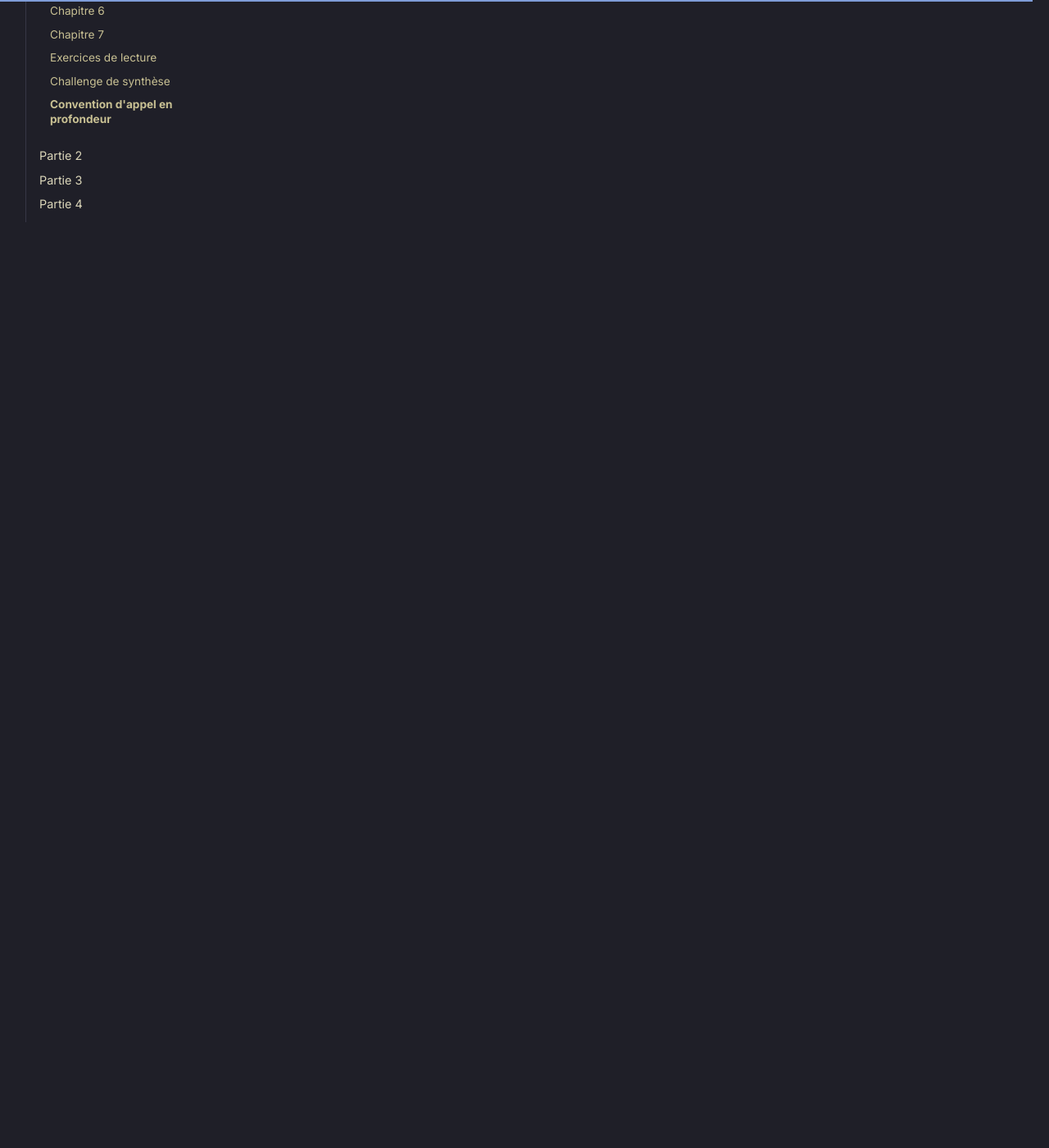
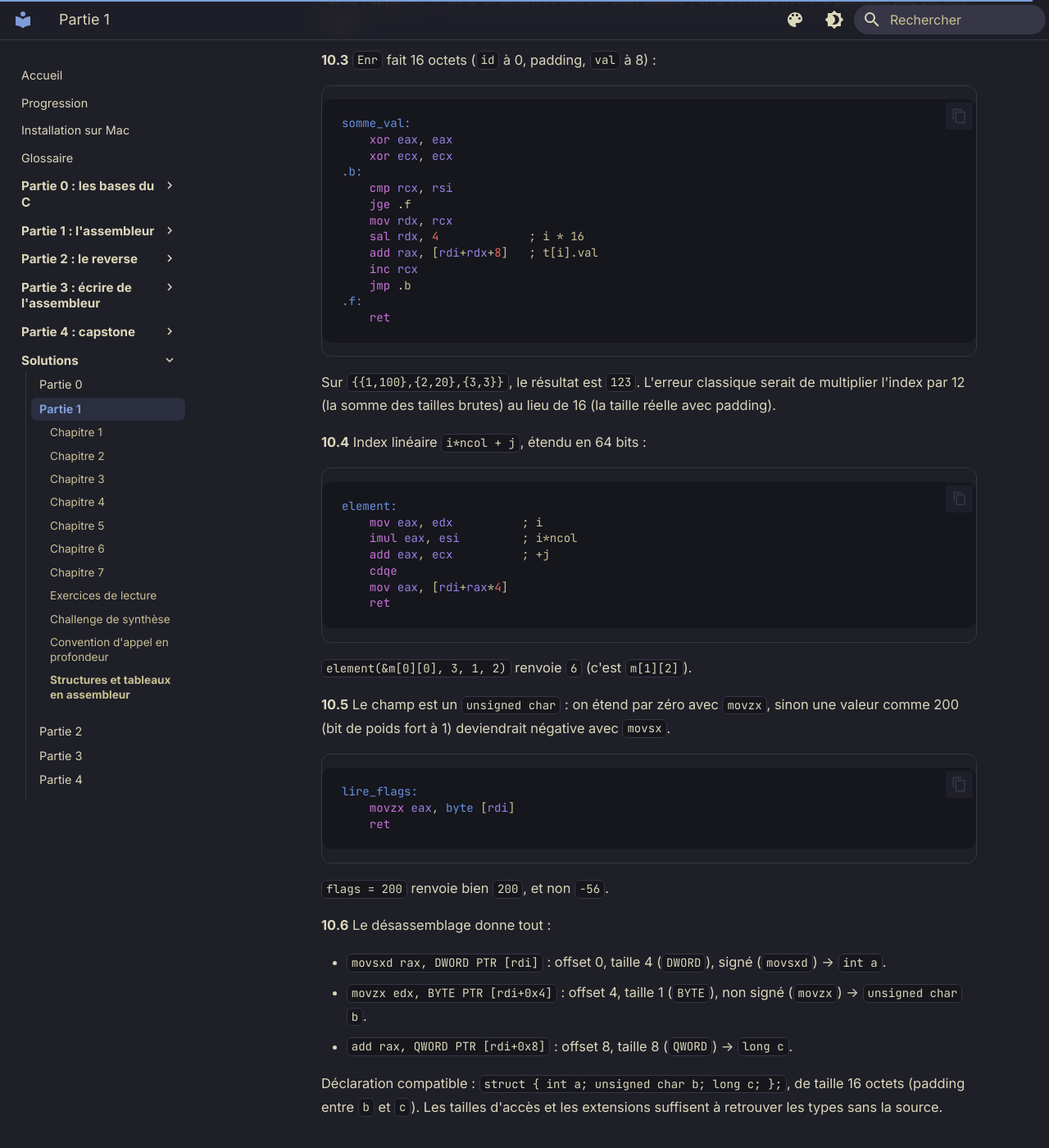
Before and after one commit to cchopin/asm-to-reverse, an MkDocs documentation site: the page built from docs/solutions/partie1.md, in a window 1280 px wide and 1400 px high, scrolled down 15096 px. Shown: the whole window at 82% size. Built offline with MkDocs 1.6.1 and Material for MkDocs 9.7.7, drawn with Linux system fonts in a browser that asks for light colours; some of the changed text lies outside the part shown.

Commit message:
Approfondissement partie 1 : structures et tableaux en assembleur
Nouveau chapitre 10 : disposition memoire d'une structure (offsets,
padding, alignement), acces a un champ, tableaux de structures
(base + i*taille + offset), role de lea, tableaux 2D ligne-majeur,
movzx/movsx selon le type, et lecture d'un desassemblage pour
reconstruire une structure. 6 exercices gradues testes, solutions.
Nav et progression a jour.

````diff
--- a/docs/solutions/partie1.md
+++ b/docs/solutions/partie1.md
@@ -456,3 +456,77 @@ rouge:
 ```
 
 `rouge(40, 2)` renvoie `42`. C'est valide car `rouge` est une feuille : les 128 octets sous `rsp` lui sont garantis. Si elle appelait une autre fonction, le `call` pousserait l'adresse de retour à `[rsp-8]` et écraserait les données rangées dans la red zone : il faudrait alors réserver l'espace avec un vrai `sub rsp`.
+
+## Structures et tableaux en assembleur {#structures-tableaux}
+
+Chaque objet NASM se termine par `section .note.GNU-stack noalloc noexec nowrite progbits`.
+
+**10.1** `y` est à l'offset 4 :
+
+```nasm
+lire_y:
+    mov eax, [rdi+4]
+    ret
+```
+
+**10.2** Modification en place via le pointeur (offset 0) :
+
+```nasm
+double_x:
+    sal dword [rdi], 1     ; p->x <<= 1, soit *2
+    ret
+```
+
+Après l'appel, le `x` de la structure côté C est bien doublé : on a écrit à travers le pointeur, pas sur une copie.
+
+**10.3** `Enr` fait 16 octets (`id` à 0, padding, `val` à 8) :
+
+```nasm
+somme_val:
+    xor eax, eax
+    xor ecx, ecx
+.b:
+    cmp rcx, rsi
+    jge .f
+    mov rdx, rcx
+    sal rdx, 4             ; i * 16
+    add rax, [rdi+rdx+8]   ; t[i].val
+    inc rcx
+    jmp .b
+.f:
+    ret
+```
+
+Sur `{{1,100},{2,20},{3,3}}`, le résultat est `123`. L'erreur classique serait de multiplier l'index par 12 (la somme des tailles brutes) au lieu de 16 (la taille réelle avec padding).
+
+**10.4** Index linéaire `i*ncol + j`, étendu en 64 bits :
+
+```nasm
+element:
+    mov eax, edx          ; i
+    imul eax, esi         ; i*ncol
+    add eax, ecx          ; +j
+    cdqe
+    mov eax, [rdi+rax*4]
+    ret
+```
+
+`element(&m[0][0], 3, 1, 2)` renvoie `6` (c'est `m[1][2]`).
+
+**10.5** Le champ est un `unsigned char` : on étend par zéro avec `movzx`, sinon une valeur comme 200 (bit de poids fort à 1) deviendrait négative avec `movsx`.
+
+```nasm
+lire_flags:
+    movzx eax, byte [rdi]
+    ret
+```
+
+`flags = 200` renvoie bien `200`, et non `-56`.
+
+**10.6** Le désassemblage donne tout :
+
+- `movsxd rax, DWORD PTR [rdi]` : offset 0, taille 4 (`DWORD`), signé (`movsxd`) -> `int a`.
+- `movzx edx, BYTE PTR [rdi+0x4]` : offset 4, taille 1 (`BYTE`), non signé (`movzx`) -> `unsigned char b`.
+- `add rax, QWORD PTR [rdi+0x8]` : offset 8, taille 8 (`QWORD`) -> `long c`.
+
+Déclaration compatible : `struct { int a; unsigned char b; long c; };`, de taille 16 octets (padding entre `b` et `c`). Les tailles d'accès et les extensions suffisent à retrouver les types sans la source.
--- a/mkdocs.yml
+++ b/mkdocs.yml
@@ -91,6 +91,7 @@ nav:
       - "7. Du C à l'assembleur": partie1-assembleur/07-patterns-compilateur.md
       - "8. Challenge de synthèse": partie1-assembleur/08-challenge.md
       - "9. Convention d'appel (approfondissement)": partie1-assembleur/09-convention-appel.md
+      - "10. Structures et tableaux (approfondissement)": partie1-assembleur/10-structures-tableaux.md
   - "Partie 2 : le reverse":
       - "8. Méthode et outils": partie2-reverse/08-methode-outils.md
       - "9. Ghidra": partie2-reverse/09-ghidra.md
````
Also changed, not shown: docs/partie1-assembleur/10-structures-tableaux.md (added, +130 -0 lines), docs/progression.md (+5 -0 lines).
